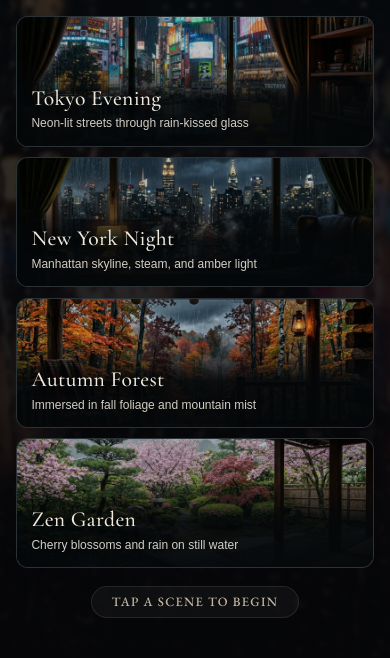
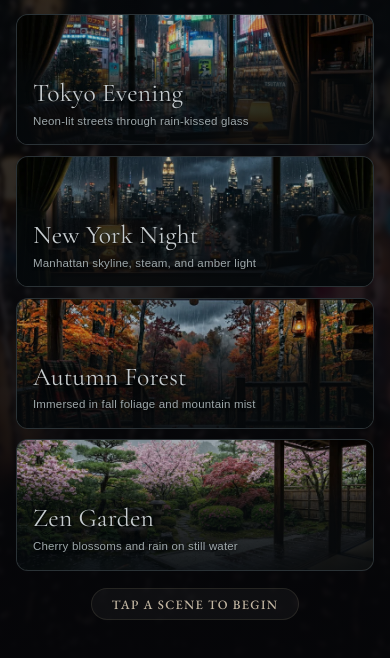
Before and after one commit to StewAlexander-com/rain-view, a plain HTML site: page index.html in a window 390 px wide. Shown: the part 186-844 px from the top of the page. Drawn offline with nearby package versions, Linux system fonts and the light colour scheme.

Commit message:
Refine cinematic photo-card typography and contrast

```diff
--- a/index.html
+++ b/index.html
@@ -52,7 +52,7 @@
   <link rel="preconnect" href="https://fonts.googleapis.com">
   <link rel="preconnect" href="https://fonts.gstatic.com" crossorigin>
   <link href="https://fonts.googleapis.com/css2?family=Cinzel:wght@400;500&family=Cormorant+Garamond:wght@300;400;500&family=Inter:wght@300;400;500&family=EB+Garamond:ital,wght@0,400;0,500;1,400;1,500&display=swap" rel="stylesheet">
-  <link rel="stylesheet" href="style.css?v=61">
+  <link rel="stylesheet" href="style.css?v=62">
 </head>
 <body>
 
@@ -209,6 +209,6 @@
   <script src="mobile.js?v=51"></script>
   <script src="app.js?v=61"></script>
   <script src="clock.js?v=60"></script>
-  <script src="update-check.js?v=61"></script>
+  <script src="update-check.js?v=62"></script>
 </body>
 </html>
--- a/style.css
+++ b/style.css
@@ -120,11 +120,13 @@ body{min-height:100dvh;width:100vw;overflow:hidden;font-family:var(--font-body);
 
 .card{
   position:relative;
+  display:grid;
+  grid-template-columns:minmax(0,1fr);
+  --card-ratio:16/9;
   background:#101619;
   cursor:pointer;
   border-radius:var(--r-card);
   overflow:hidden;
-  aspect-ratio:16/9;
   width:100%;
   min-width:0;
   min-height:10rem;
@@ -132,6 +134,13 @@ body{min-height:100dvh;width:100vw;overflow:hidden;font-family:var(--font-body);
   border:1px solid rgba(181,199,205,.16);
   transition:transform .25s var(--ease),border-color .25s;
 }
+.card::before{
+  content:"";
+  grid-area:1/1;
+  width:100%;
+  aspect-ratio:var(--card-ratio);
+}
+.card>picture{position:absolute;inset:0}
 @media(hover:hover) and (pointer:fine){
   .card:hover{transform:translateY(-2px);border-color:rgba(211,191,150,.5)}
   .card:hover img{filter:brightness(.9) saturate(.95);transform:scale(1.025)}
@@ -147,30 +156,31 @@ body{min-height:100dvh;width:100vw;overflow:hidden;font-family:var(--font-body);
 .card.image-unavailable img{visibility:hidden}
 
 .card-info{
-  position:absolute;bottom:0;left:0;right:0;
-  padding:2.5rem 1.15rem 1rem;
+  position:relative;grid-area:1/1;align-self:end;
+  padding:2.25rem 1.25rem 1.05rem;
   text-align:left;
-  background:linear-gradient(transparent 0%,rgba(4,7,9,.9) 48%,rgba(4,7,9,.97) 100%);
+  background:linear-gradient(to top,rgba(5,9,12,.9),rgba(5,9,12,.68) calc(100% - 2rem),rgba(5,9,12,0));
   pointer-events:none;
 }
 .card-name{
   display:block;
   font-family:var(--font-display);
-  font-size:clamp(1.35rem,calc(1.1rem + .5vw),1.65rem);
-  font-weight:500;
-  letter-spacing:.015em;
-  color:#f0e9dc;
-  line-height:1.15;
-  text-shadow:0 1px 8px rgba(0,0,0,.5);
+  font-size:clamp(1.6rem,calc(1.25rem + .6vw),1.9rem);
+  font-weight:400;
+  letter-spacing:.005em;
+  color:#c6cccf;
+  line-height:1.1;
+  text-shadow:0 1px 2px rgba(0,0,0,.8),0 3px 12px rgba(0,0,0,.45);
 }
 .card-desc{
   display:block;
-  font-size:12px;
+  font-size:11.5px;
   font-weight:400;
-  line-height:1.45;
-  letter-spacing:0;
-  color:#d2cdc4;
-  margin-top:.3rem;
+  line-height:1.5;
+  letter-spacing:.015em;
+  color:#9ea8ab;
+  margin-top:.35rem;
+  text-shadow:0 1px 3px rgba(0,0,0,.85);
 }
 
 /* ═══ Scene View ═══ */
@@ -381,8 +391,8 @@ input[type="range"]::-moz-range-thumb{
     grid-template-columns:minmax(0,1fr);gap:.65rem;
     margin-top:1.25rem;
   }
-  .card{aspect-ratio:2.75;min-height:7.5rem;border-radius:12px}
-  .card-info{padding:1.75rem .9rem .8rem}
+  .card{--card-ratio:2.75;min-height:7.5rem;border-radius:12px}
+  .card-info{padding:2rem 1rem .9rem}
   .splash-content{padding:calc(1.25rem + env(safe-area-inset-top,0px)) calc(1rem + env(safe-area-inset-right,0px)) calc(1.25rem + env(safe-area-inset-bottom,0px)) calc(1rem + env(safe-area-inset-left,0px))}
   .splash-logo{width:28px;height:28px;margin-bottom:8px}
   .splash-title{letter-spacing:.035em}
@@ -544,9 +554,9 @@ input[type="range"]::-moz-range-thumb{
   .splash-title{font-size:36px}
   .splash-sub{font-size:23px;margin-top:4px}
   .grid{grid-template-columns:repeat(2,minmax(0,1fr));gap:10px;margin-top:14px}
-  .card{aspect-ratio:3.5;min-height:7rem}
-  .card-name{font-size:20px}
-  .card-info{padding:1.7rem .8rem .65rem}
+  .card{--card-ratio:3.5;min-height:7rem}
+  .card-name{font-size:24px}
+  .card-info{padding:2rem 1rem .8rem}
   .splash-hint{margin-top:12px;padding:.25rem 1rem;font-size:12px}
 }
 
--- a/update-check.js
+++ b/update-check.js
@@ -11,7 +11,7 @@
 
   // Current version baked into the JS at deploy time.
   // Bump this when deploying a new version.
-  var CURRENT_VERSION = '1.2.1';
+  var CURRENT_VERSION = '1.2.2';
 
   var CHECK_DELAY = 5000;  // wait 5s after load before checking
   var CHECK_URL = 'version.json?_=' + Date.now(); // cache-bust the check itself
--- a/version.json
+++ b/version.json
@@ -1 +1 @@
-{"version":"1.2.1","ts":"2026-11-06T00:00:00Z"}
+{"version":"1.2.2","ts":"2026-11-06T00:00:00Z"}
```
Also changed, not shown: screenshots/splash.jpg, 2 other files.
